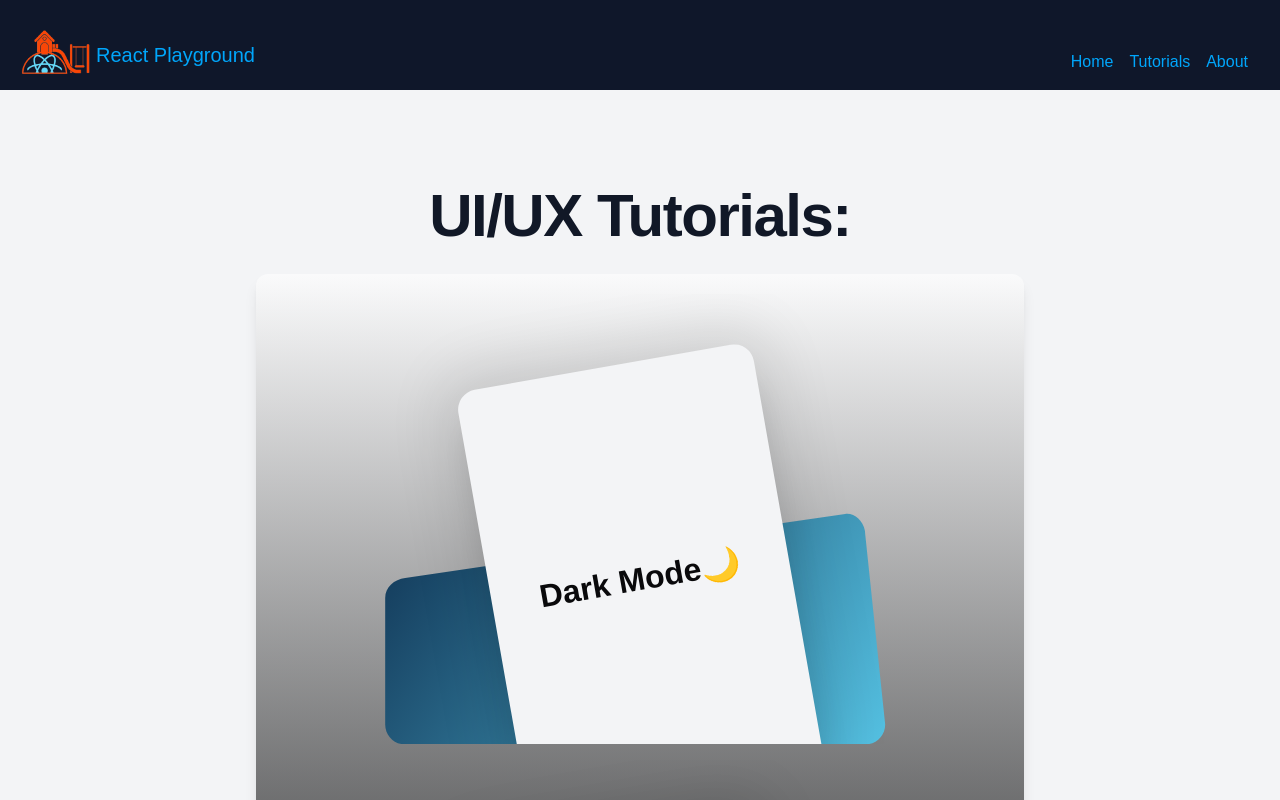
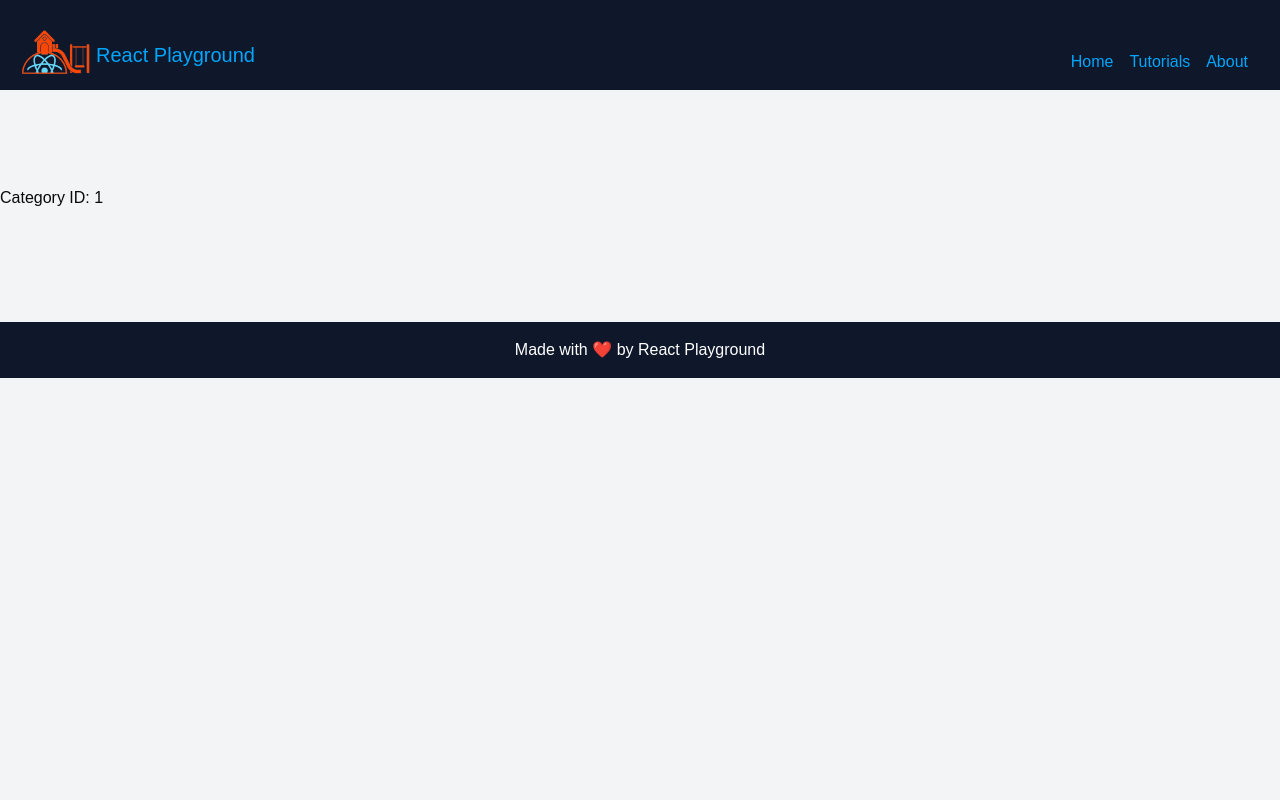
Before and after one commit to aayalapalacin/react-playgroundv2.0, a Next.js app: page /singleCategory/1 in a window 1280 px wide. Shown: the top 800 px of the page. Built offline with nearby package versions, Linux system fonts and the light colour scheme; no server answers; a web font is replaced by a local one.

Commit message:
temporary

```diff
--- a/src/app/singleCategory/[id]/page.tsx
+++ b/src/app/singleCategory/[id]/page.tsx
@@ -1,30 +1,13 @@
-import { categoriesArray } from "@/app/assets/categories";
-import CategoryCard from "@/components/categoryCard";
+// src/app/singleCategory/[id]/page.tsx
 import { notFound } from "next/navigation";
 
-interface PageProps {
-  params: { id: string };
-}
-
-export default async function Page({ params }: PageProps) {
+export default async function Page({ params }: { params: { id: string } }) {
   const idToInt = parseInt(params.id, 10);
-
-  const selectedCategory = categoriesArray.find(
-    (category) => category.id === idToInt
-  );
-
-  if (!selectedCategory) {
-    notFound();
-  }
+  if (isNaN(idToInt)) notFound();
 
   return (
-    <div className="container justify-items-center m-8 mx-auto w-3/4">
-      <div className="singleCategoryTitle">
-        <h1 className="m-7 text-4xl md:text-5xl lg:text-6xl font-bold tracking-tight text-gray-900 dark:text-white">
-          {selectedCategory.name} Tutorials:
-        </h1>
-      </div>
-      <CategoryCard selectedCategoryProp={selectedCategory.name} />
+    <div>
+      <h1>Category ID: {idToInt}</h1>
     </div>
   );
 }
```
Also changed, not shown: 1 other file (tests, documents, lock files or other folders).
